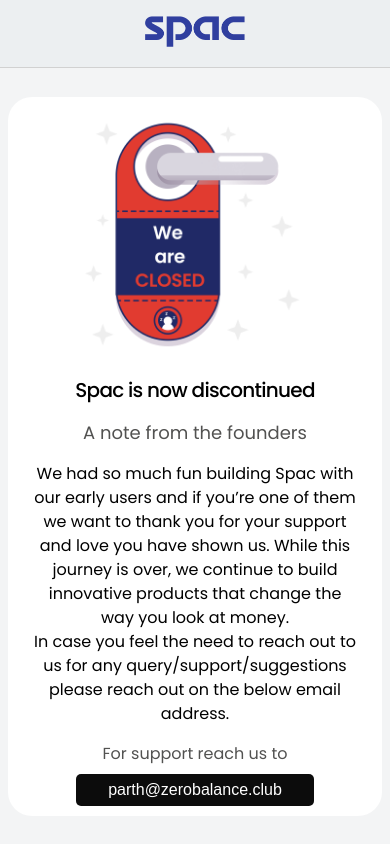
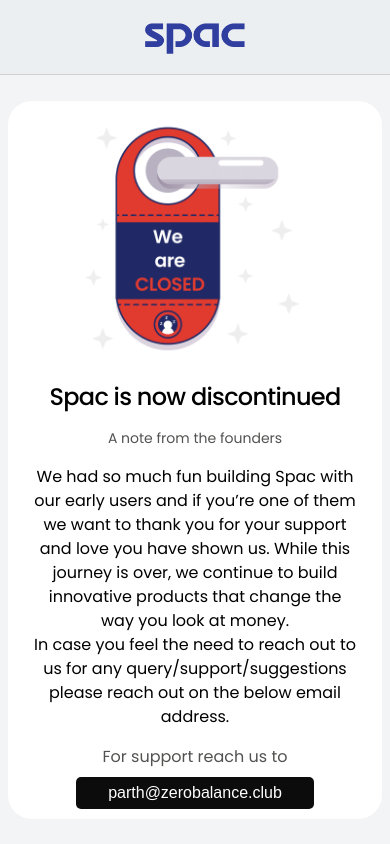
Before and after one commit to DevanshuSingh99/spac-webpage, a plain HTML site: page public/index.html in a window 390 px wide. Drawn offline with Linux system fonts and the light colour scheme.

Commit message:
minor css fixes

```diff
--- a/public/index.html
+++ b/public/index.html
@@ -19,6 +19,7 @@
                 min-height: 100vh;
             }
             body .spacHeading {
+                margin-top: 7px;
                 width: 100%;
                 padding: 16px 0;
                 border-bottom: 1px solid #d1d1d1;
@@ -60,7 +61,7 @@
                 gap: 16px;
             }
             body .spacContainer .heading {
-                font-size: 20px;
+                font-size: 48px;
                 font-weight: 500;
                 line-height: 130%;
                 letter-spacing: -0.72px;
@@ -107,6 +108,16 @@
                 border: 0;
             }
             @media screen and (max-width: 1000px) {
+                body .spacContainer .reachOutText {
+                    font-size: 14px;
+                }
+                body .spacContainer .heading {
+                    font-size: 24px;
+                }
+                body .spacContainer .foundersNote {
+                    font-size: 14px;
+                }
+
                 body .spacContainer .centerBox {
                     flex-direction: column;
                     padding: 10px 0;
```
Also changed, not shown: 1 other file.
